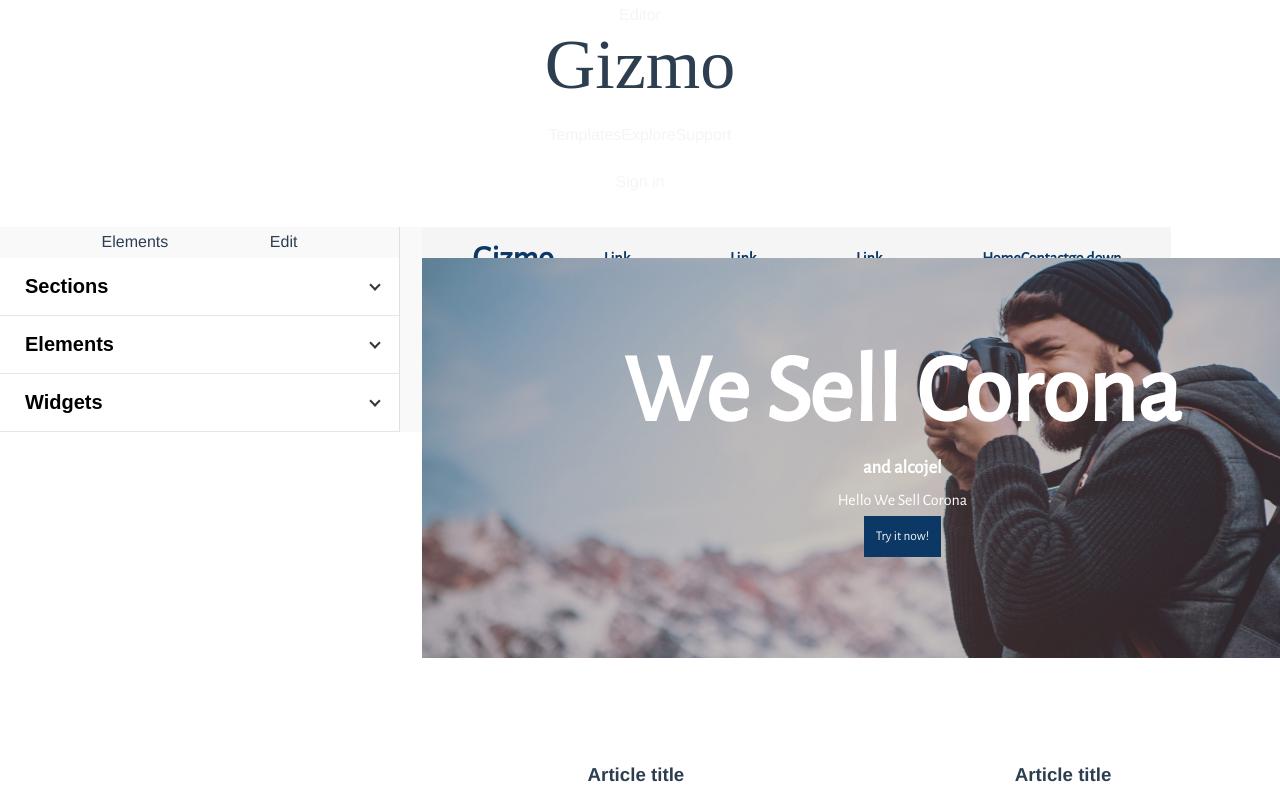
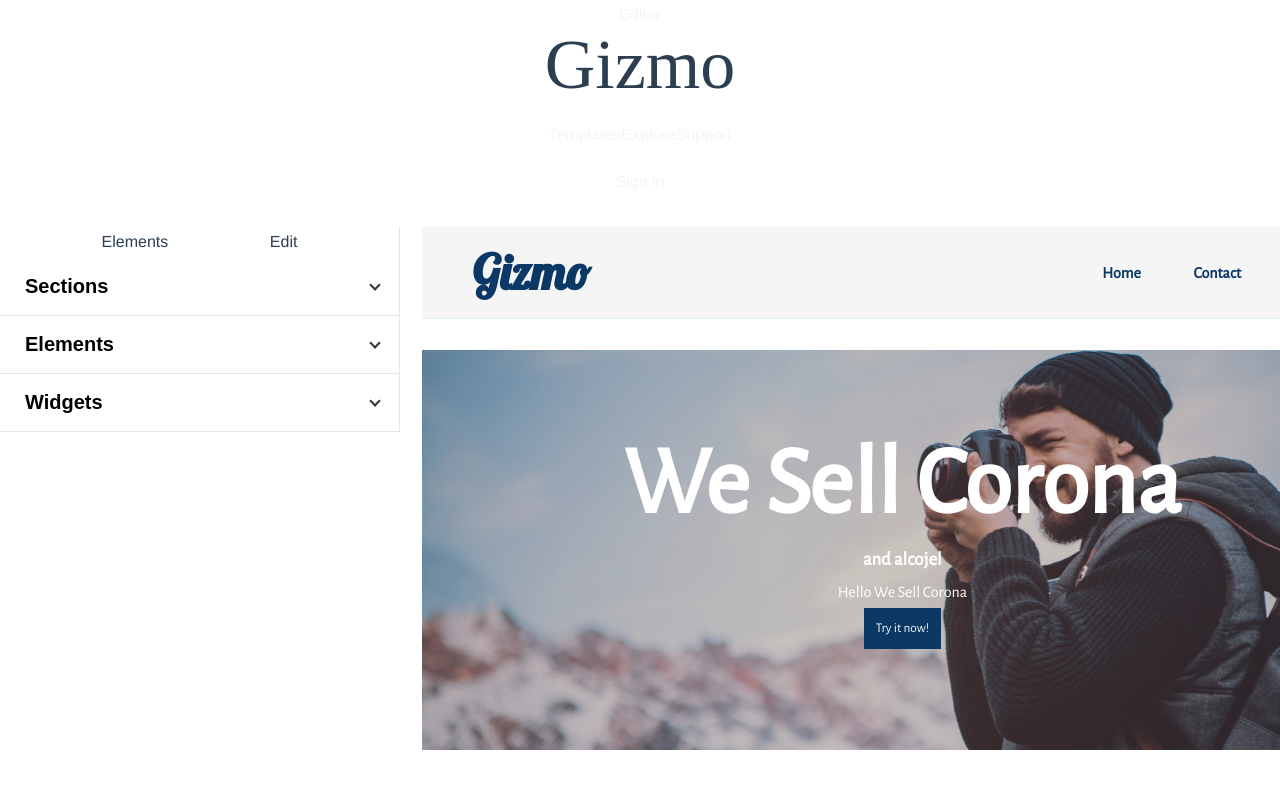
Before and after one commit to omersegev24/Gizmo, a Vue app: page /editor in a window 1280 px wide. Shown: the top 800 px of the page. Built offline with nearby package versions, Linux system fonts and the light colour scheme.

Commit message:
app-nav update

```diff
--- a/src/cmps/main-nav.vue
+++ b/src/cmps/main-nav.vue
@@ -18,6 +18,7 @@ export default {
 </script>
 <style lang="scss" scoped>
 nav{
+
   margin-bottom: 30px;
 }
 </style>
--- a/src/cmps/wap-cmps/app-article.vue
+++ b/src/cmps/wap-cmps/app-article.vue
@@ -1,5 +1,5 @@
 <template>
-<section class="app-article" :class="info.subClass">
+<section class="app-article" id="app-article" :class="info.subClass">
     <h3>{{info.title}}</h3>
     <h4>{{info.subtitle}}</h4>
     <p>{{info.txt}}</p>
--- a/src/cmps/wap-cmps/app-contact-us.vue
+++ b/src/cmps/wap-cmps/app-contact-us.vue
@@ -1,5 +1,5 @@
 <template>
-  <section class="contact-us" :class="info.subClass">
+  <section class="app-contact-us" id="app-contact-us" :class="info.subClass">
     <h3>{{info.title}}</h3>
     <p>{{info.address}}</p>
     <p>{{info.phone}}</p>
--- a/src/cmps/wap-cmps/app-nav.vue
+++ b/src/cmps/wap-cmps/app-nav.vue
@@ -1,20 +1,19 @@
 <template>
-  <nav
-    class="app-nav light-and-shiny"
-    :class="info.subClass"
-  >
+  <nav class="app-nav light-and-shiny" :class="info.subClass">
     <nav class="flex">
-      <p class="logo">{{info.logo}}</p>
-      <ul class="nav-links flex justify-end">
+      <p class="logo" id="Home">{{info.logo}}</p>
+      <ul class="nav-links flex justify-end align-center">
+        <!-- <li><a href="#">Link</a></li>
         <li><a href="#">Link</a></li>
-        <li><a href="#">Link</a></li>
-        <li><a href="#">Link</a></li>
+        <li><a href="#">Link</a></li> -->
         <li>
           <a
             v-for="link in info.links"
             :href="'#' + link.to"
             :key="link.txt"
-          >{{link.txt}}</a>
+          >
+            {{link.txt}}
+          </a>
         </li>
       </ul>
     </nav>
@@ -25,6 +24,9 @@
 export default {
   props: {
     info: Object
+  },
+  created() {
+    console.log(this.info)
   }
 };
 </script>
--- a/src/services/wap.service.js
+++ b/src/services/wap.service.js
@@ -18,12 +18,12 @@ const gWap =
                         txt: 'Home'
                     },
                     {
-                        to: 'app-contact',
+                        to: 'app-contact-us',
                         txt: 'Contact'
                     },
                     {
-                        to: 'app-footer',
-                        txt: 'go down'
+                        to: 'app-article',
+                        txt: 'About'
                     },
                 ]
             }
--- a/src/styles/basics/_base.scss
+++ b/src/styles/basics/_base.scss
@@ -7,7 +7,6 @@ img {
 }
 
 html {
-    font-family: Montserrat, sans-serif;
     color: $clr2;
     text-align: center;
     line-height: 1.9;
--- a/src/styles/cmps/_editor-sidebar.scss
+++ b/src/styles/cmps/_editor-sidebar.scss
@@ -2,6 +2,8 @@
   // margin: 0 auto;
   width: rem(400px);
   border-right: 1px solid rgba(10, 10, 10, 0.1);
+  position: absolute;
+  left: 0;
 }
 
 .accordion {
--- a/src/styles/setup/_typography.scss
+++ b/src/styles/setup/_typography.scss
@@ -1,11 +1,3 @@
-@font-face {
-    font-family: Montserrat;
-    src: url(~@/assets/fonts/Montserrat/Montserrat-Regular.ttf);
-}
-@font-face {
-    font-family: Opensans;
-    src: url(~@/assets/fonts/OpenSans/OpenSans-Regular.ttf);
-}
 @font-face {
     font-family: Lato;
     src: url(~@/assets/fonts/Lato/Lato-Regular.ttf);
@@ -14,3 +6,7 @@
     font-family: AlegreyaSans;
     src: url(~@/assets/fonts/AlegreyaSans/AlegreyaSans-Regular.ttf);
 }
+@font-face {
+    font-family: Lobster;
+    src: url(~@/assets/fonts/Lobster/Lobster-Regular.ttf);
+}
--- a/src/styles/wap-cmps/_app-chat.scss
+++ b/src/styles/wap-cmps/_app-chat.scss
@@ -2,10 +2,8 @@
     background-color: $clr2;
     color: $clr1;
     width: 20vw;
-    z-index: 2;
     position: absolute;
-    bottom: 0;
-    right: 0;
+    float: right;
     text-align: start;
     filter: drop-shadow(0 0 0.75rem rgb(138, 138, 138));
 
--- a/src/styles/wap-cmps/_app-nav.scss
+++ b/src/styles/wap-cmps/_app-nav.scss
@@ -1,18 +1,28 @@
 .app-nav.light-and-shiny {
     background-color: crimson;
     font-family: AlegreyaSans;
-    position:absolute;
-    top:0;
 
+    // nav {
+
+    // }
     .logo {
-        font-size: 2rem;
+        font-size: 3rem;
+        font-weight: bold;
+        font-family: Lobster, cursive;
     }
 
     >* {
+
         color: $clr2;
     }
 
-    li a {
-        color: $clr2;
+    li {
+        a {
+            color: $clr2;
+            margin-left: rem(50px);
+        }
+        &:hover {
+            cursor: pointer;
+        }
     }
 }
```
Also changed, not shown: src/assets/fonts/Lobster/Lobster-Regular.ttf (added), src/assets/fonts/Lobster/OFL.txt (added).
